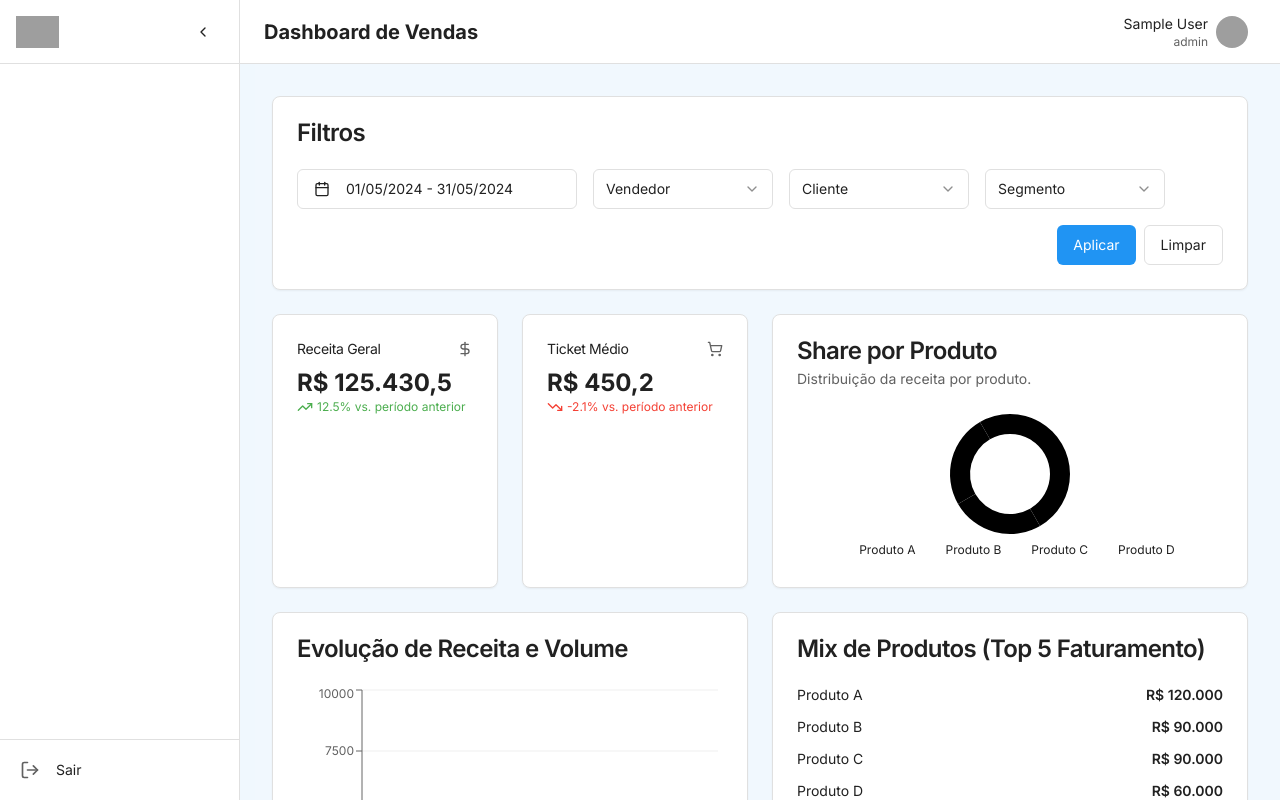
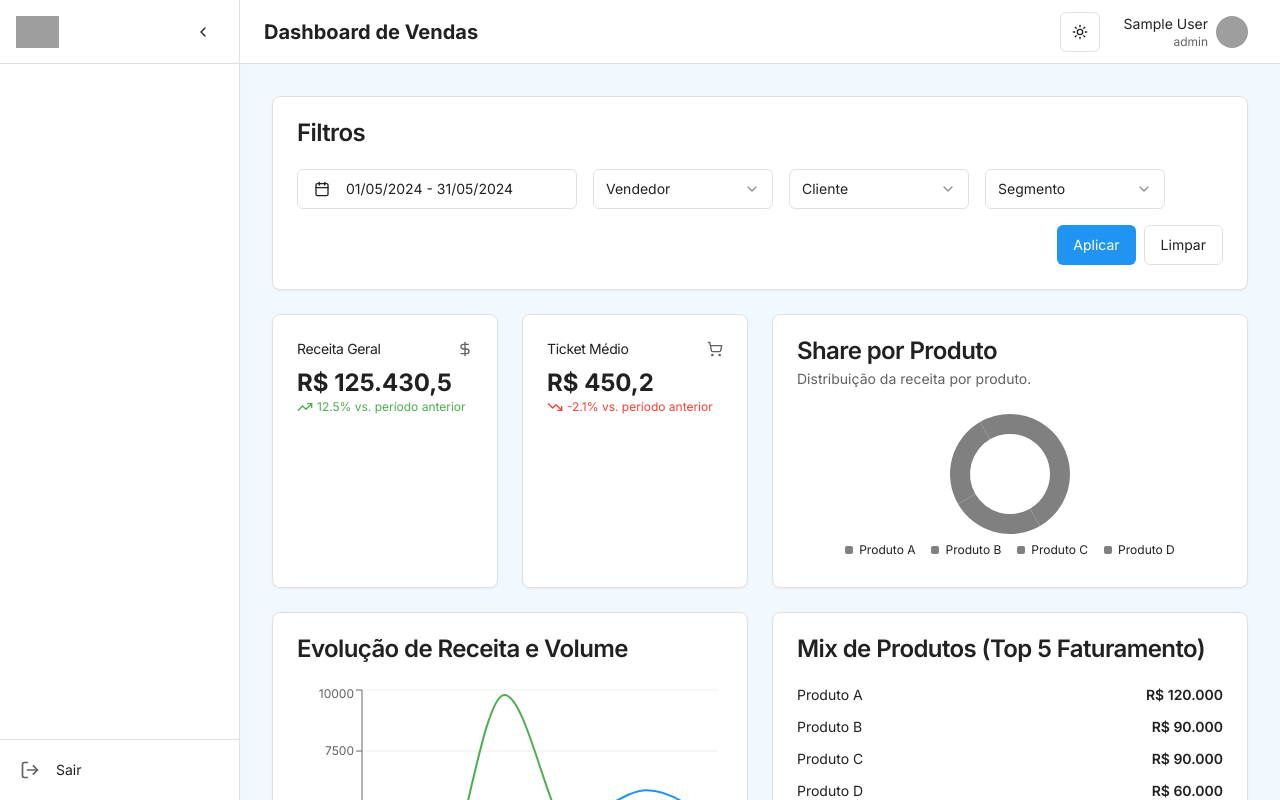
Before and after one commit to romarioccmelo/checkpoint-altamed-fd0ec, a React (Vite) app: page /dashboard in a window 1280 px wide. Built offline with nearby package versions, Linux system fonts and the light colour scheme; sample sign-in values are in the browser's storage; grey boxes are pictures that could not be loaded.

Commit message:
"Redesign UI and add light/dark themes"

```diff
--- a/src/App.tsx
+++ b/src/App.tsx
@@ -11,6 +11,7 @@
 import { Toaster as Sonner } from '@/components/ui/sonner'
 import { TooltipProvider } from '@/components/ui/tooltip'
 import { AuthProvider, useAuth, UserRole } from './contexts/AuthContext'
+import { ThemeProvider } from './contexts/ThemeContext'
 
 import Index from './pages/Index'
 import NotFound from './pages/NotFound'
@@ -89,6 +90,7 @@
 
 const App = () => (
   <QueryClientProvider client={queryClient}>
+    <ThemeProvider defaultTheme="light" storageKey="altamed-ui-theme">
       <BrowserRouter>
         <AuthProvider>
           <TooltipProvider>
@@ -98,6 +100,7 @@
           </TooltipProvider>
         </AuthProvider>
       </BrowserRouter>
+    </ThemeProvider>
   </QueryClientProvider>
 )
 
--- a/src/components/Layout.tsx
+++ b/src/components/Layout.tsx
@@ -1,5 +1,5 @@
-import { useState, ReactNode } from 'react'
-import { Outlet, useLocation, Link, useNavigate } from 'react-router-dom'
+import { useState } from 'react'
+import { Outlet, useLocation, Link } from 'react-router-dom'
 import { useAuth, UserRole } from '@/contexts/AuthContext'
 import { cn } from '@/lib/utils'
 import { Button } from '@/components/ui/button'
@@ -13,9 +13,7 @@
   Upload,
   LogOut,
   Menu,
-  UserCircle,
   ChevronLeft,
-  ChevronRight,
 } from 'lucide-react'
 import {
   Tooltip,
@@ -32,6 +30,7 @@
   DropdownMenuSeparator,
   DropdownMenuTrigger,
 } from '@/components/ui/dropdown-menu'
+import { ThemeToggle } from '@/components/ThemeToggle'
 
 type NavItem = {
   href: string
@@ -159,7 +158,7 @@
   return (
     <aside
       className={cn(
-        'hidden md:flex flex-col h-full bg-card border-r transition-width duration-200 ease-in-out z-40',
+        'hidden md:flex flex-col h-full bg-card border-r transition-all duration-300 ease-in-out z-40',
         isCollapsed ? 'w-[64px]' : 'w-[240px]',
       )}
     >
@@ -296,6 +295,8 @@
         <MobileSidebar />
         <h1 className="text-xl font-bold text-foreground">{pageTitle}</h1>
       </div>
+      <div className="flex items-center gap-4">
+        <ThemeToggle />
         <DropdownMenu>
           <DropdownMenuTrigger asChild>
             <Button variant="ghost" className="relative h-10 w-auto px-2">
@@ -328,6 +329,7 @@
             </DropdownMenuItem>
           </DropdownMenuContent>
         </DropdownMenu>
+      </div>
     </header>
   )
 }
--- /dev/null
+++ b/src/components/ThemeToggle.tsx
@@ -0,0 +1,37 @@
+import { Moon, Sun } from 'lucide-react'
+
+import { Button } from '@/components/ui/button'
+import {
+  DropdownMenu,
+  DropdownMenuContent,
+  DropdownMenuItem,
+  DropdownMenuTrigger,
+} from '@/components/ui/dropdown-menu'
+import { useTheme } from '@/contexts/ThemeContext'
+
+export function ThemeToggle() {
+  const { setTheme } = useTheme()
+
+  return (
+    <DropdownMenu>
+      <DropdownMenuTrigger asChild>
+        <Button variant="outline" size="icon">
+          <Sun className="h-[1.2rem] w-[1.2rem] rotate-0 scale-100 transition-all dark:-rotate-90 dark:scale-0" />
+          <Moon className="absolute h-[1.2rem] w-[1.2rem] rotate-90 scale-0 transition-all dark:rotate-0 dark:scale-100" />
+          <span className="sr-only">Alternar tema</span>
+        </Button>
+      </DropdownMenuTrigger>
+      <DropdownMenuContent align="end">
+        <DropdownMenuItem onClick={() => setTheme('light')}>
+          Claro
+        </DropdownMenuItem>
+        <DropdownMenuItem onClick={() => setTheme('dark')}>
+          Escuro
+        </DropdownMenuItem>
+        <DropdownMenuItem onClick={() => setTheme('system')}>
+          Sistema
+        </DropdownMenuItem>
+      </DropdownMenuContent>
+    </DropdownMenu>
+  )
+}
--- /dev/null
+++ b/src/contexts/ThemeContext.tsx
@@ -0,0 +1,79 @@
+import {
+  createContext,
+  useContext,
+  useEffect,
+  useState,
+  ReactNode,
+} from 'react'
+
+type Theme = 'dark' | 'light' | 'system'
+
+type ThemeProviderProps = {
+  children: ReactNode
+  defaultTheme?: Theme
+  storageKey?: string
+}
+
+type ThemeProviderState = {
+  theme: Theme
+  setTheme: (theme: Theme) => void
+}
+
+const initialState: ThemeProviderState = {
+  theme: 'system',
+  setTheme: () => null,
+}
+
+const ThemeProviderContext = createContext<ThemeProviderState>(initialState)
+
+export function ThemeProvider({
+  children,
+  defaultTheme = 'system',
+  storageKey = 'vite-ui-theme',
+  ...props
+}: ThemeProviderProps) {
+  const [theme, setTheme] = useState<Theme>(
+    () => (localStorage.getItem(storageKey) as Theme) || defaultTheme,
+  )
+
+  useEffect(() => {
+    const root = window.document.documentElement
+
+    root.classList.remove('light', 'dark')
+
+    if (theme === 'system') {
+      const systemTheme = window.matchMedia('(prefers-color-scheme: dark)')
+        .matches
+        ? 'dark'
+        : 'light'
+
+      root.classList.add(systemTheme)
+      return
+    }
+
+    root.classList.add(theme)
+  }, [theme])
+
+  const value = {
+    theme,
+    setTheme: (theme: Theme) => {
+      localStorage.setItem(storageKey, theme)
+      setTheme(theme)
+    },
+  }
+
+  return (
+    <ThemeProviderContext.Provider {...props} value={value}>
+      {children}
+    </ThemeProviderContext.Provider>
+  )
+}
+
+export const useTheme = () => {
+  const context = useContext(ThemeProviderContext)
+
+  if (context === undefined)
+    throw new Error('useTheme must be used within a ThemeProvider')
+
+  return context
+}
--- a/src/main.css
+++ b/src/main.css
@@ -44,6 +44,12 @@
     --ring: 207 90% 54%;
 
     --radius: 0.5rem;
+
+    --chart-1: 207 90% 54%;
+    --chart-2: 122 39% 49%;
+    --chart-3: 45 100% 51%;
+    --chart-4: 4 90% 58%;
+    --chart-5: 210 79% 46%;
   }
 
   .dark {
@@ -81,6 +87,12 @@
     --border: 240 4% 16%;
     --input: 240 4% 16%;
     --ring: 207 90% 54%;
+
+    --chart-1: 207 80% 60%;
+    --chart-2: 132 49% 59%;
+    --chart-3: 55 90% 61%;
+    --chart-4: 14 80% 68%;
+    --chart-5: 220 89% 56%;
   }
 }
 
--- a/src/pages/dashboard/Dashboard.tsx
+++ b/src/pages/dashboard/Dashboard.tsx
@@ -60,10 +60,10 @@
 ]
 
 const productShareData = [
-  { name: 'Produto A', value: 400, fill: 'hsl(var(--chart-1))' },
-  { name: 'Produto B', value: 300, fill: 'hsl(var(--chart-2))' },
-  { name: 'Produto C', value: 300, fill: 'hsl(var(--chart-3))' },
-  { name: 'Produto D', value: 200, fill: 'hsl(var(--chart-4))' },
+  { name: 'Produto A', value: 400 },
+  { name: 'Produto B', value: 300 },
+  { name: 'Produto C', value: 300 },
+  { name: 'Produto D', value: 200 },
 ]
 
 const chartConfig = {
--- a/tailwind.config.ts
+++ b/tailwind.config.ts
@@ -71,6 +71,11 @@
           DEFAULT: 'hsl(var(--card))',
           foreground: 'hsl(var(--card-foreground))',
         },
+        'chart-1': 'hsl(var(--chart-1))',
+        'chart-2': 'hsl(var(--chart-2))',
+        'chart-3': 'hsl(var(--chart-3))',
+        'chart-4': 'hsl(var(--chart-4))',
+        'chart-5': 'hsl(var(--chart-5))',
       },
       borderRadius: {
         lg: 'var(--radius)',
```
Lines whose indentation alone changed are shown as unchanged.
